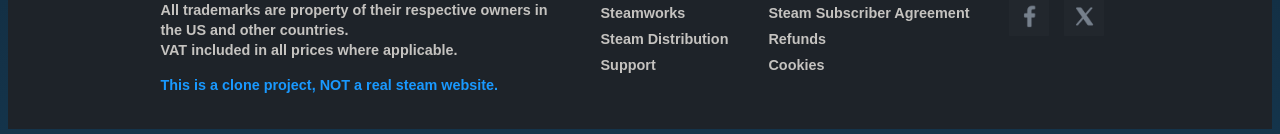
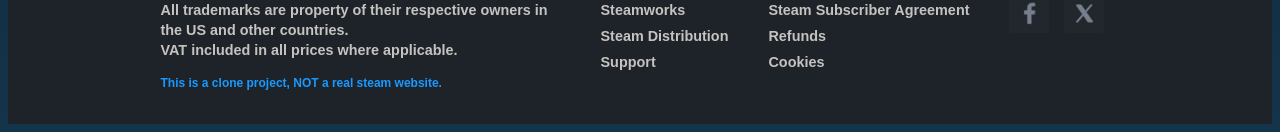
Before and after one commit to etersh/AnotherSteam, a Next.js app in the folder anothersteam/: page / in a window 1280 px wide. Shown: the part 953-1087 px from the top of the page. Built offline with nearby package versions, Linux system fonts and the light colour scheme; no server answers; a web font is replaced by a local one.

Commit message:
Minor update

```diff
--- a/anothersteam/src/components/Footer.js
+++ b/anothersteam/src/components/Footer.js
@@ -30,7 +30,7 @@ function Footer() {
               VAT included in all prices where applicable.
               <br />
             </p>
-              <p className="text-highlight">This is a clone project, NOT a real steam website.</p>
+              <p className="text-highlight text-smaller">This is a clone project, NOT a real steam website.</p>
           </div>
         </div>
         <div className={styles.footerLinks}>
```
